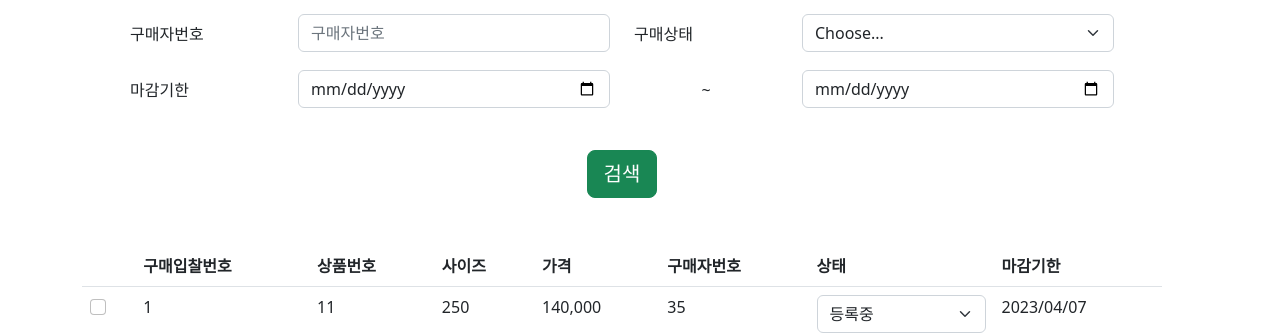
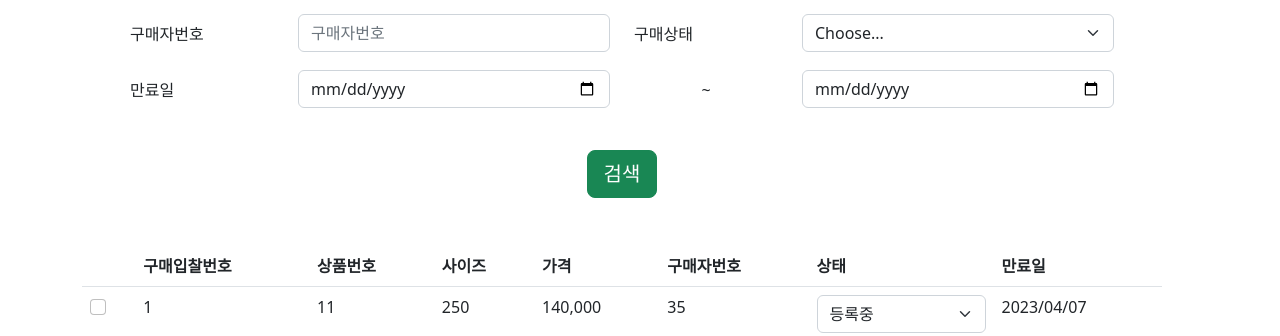
Before and after one commit to sunyoungAn/vue_proj, a Vue app: page /admin/buying/list in a window 1280 px wide. Shown: the part 792-1128 px from the top of the page. Built offline with nearby package versions, Linux system fonts and the light colour scheme.

Commit message:
구매, 판매입찰리스트의 항목명수정
구매, 판매입찰리스트의 항목명수정

```diff
--- a/src/views/AdminBuyingListView.vue
+++ b/src/views/AdminBuyingListView.vue
@@ -43,7 +43,7 @@
                     </div>
                     <div class="row mb-3">
                         <div class="col-2 py-2">
-                            마감기한
+                            만료일
                         </div>
                         <div class="col-4">
                             <input type="date" class="form-control">
@@ -74,7 +74,7 @@
                             <th scope="col">가격</th>
                             <th scope="col">구매자번호</th>
                             <th scope="col">상태</th>
-                            <th scope="col">마감기한</th>
+                            <th scope="col">만료일</th>
                         </tr>
                     </thead>
                     <tbody>
--- a/src/views/AdminSellingListView.vue
+++ b/src/views/AdminSellingListView.vue
@@ -43,7 +43,7 @@
                     </div>
                     <div class="row mb-3">
                         <div class="col-2 py-2">
-                            마감기한
+                            만료일
                         </div>
                         <div class="col-4">
                             <input type="date" class="form-control">
@@ -74,7 +74,7 @@
                             <th scope="col">가격</th>
                             <th scope="col">판매자번호</th>
                             <th scope="col">상태</th>
-                            <th scope="col">마감기한</th>
+                            <th scope="col">만료일</th>
                         </tr>
                     </thead>
                     <tbody>
```
